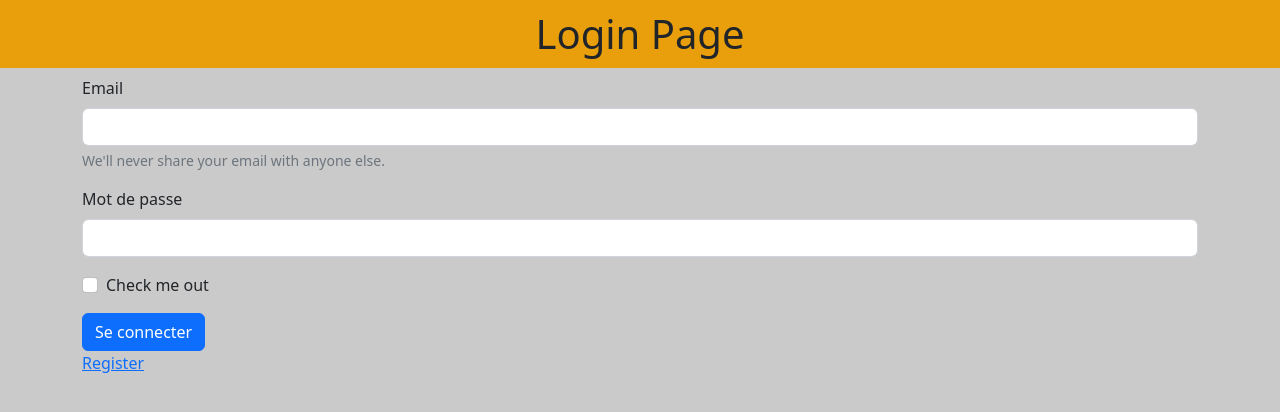
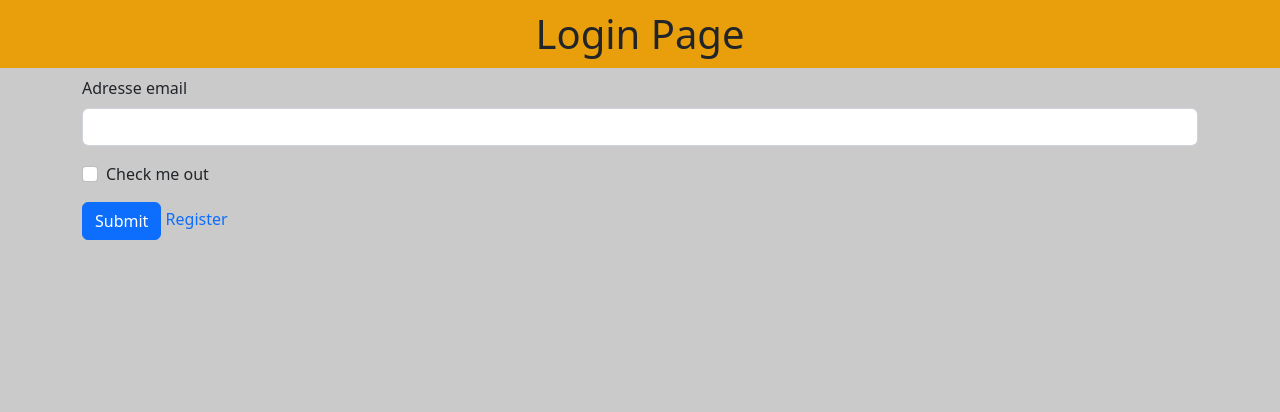
Before and after one commit to enismermer/Track_calories, a PHP site: page /login.php in a window 1280 px wide. Shown: the top 412 px of the page. Run offline with PHP 8.4, Linux system fonts and the light colour scheme.

Commit message:
register ok

```diff
--- a/login.php
+++ b/login.php
@@ -4,25 +4,26 @@
 require './utils/connexion.php';
 require_once './utils/fonction.php';
 
-if (isset($_POST['password'])) {
-    $_POST['password'] = password_hash($_POST['password'], PASSWORD_DEFAULT);
-
-    try {
-        $prepare = $pdo->prepare("SELECT INTO users
-        (email,password) VALUES (:email, :password)");
-
-        $prepare->bindParam(':email', $_POST['email'], PDO::PARAM_STR);
-        $prepare->bindParam(':password', $_POST['password'], PDO::PARAM_STR);
-        $prepare->execute();
-
-        header('Location:affiche.php');
-    } catch (PDOException $e) {
-        echo "Erreur : " . $e->getMessage();
+if (isset($_POST['email'])) {
+    //ici je recupère mon mail
+    $email = stripslashes($_REQUEST['email']);
+    //var_dump($email);
+    //ici je fais un select avec ma table users et mon mail
+    $sql = "SELECT * FROM users WHERE email='$email'";
+    $select = $pdo->prepare($sql);
+    $select ->execute();
+    //print_r('coucou');
+    $count = $select->rowCount();
+    if ($count === 1) {
+        $_SESSION['email'] = $email;
+        header("Location: index.php");
+    } else {
+        echo "Le nom d'utilisateur ou le mot de passe est incorrect.";
     }
 }
 
     $page = [
-        "title" => "Track Calorie - Login"
+        "title" => "Login"
     ];
 
 
@@ -35,24 +36,19 @@ if (isset($_POST['password'])) {
     <div class="container">
             <div class="row">
                 <div class="col">
-                    <form>
+                    <form action="" method="post" name="login">
                         <div class="mb-3">
-                            <label for="exampleInputEmail1" class="form-label">Email</label>
-                            <input type="email" class="form-control" id="exampleInputEmail1" aria-describedby="emailHelp">
-                            <div id="emailHelp" class="form-text">We'll never share your email with anyone else.</div>
-                        </div>
-                        <div class="mb-3">
-                            <label for="exampleInputPassword1" class="form-label">Mot de passe</label>
-                            <input type="password" class="form-control" id="exampleInputPassword1">
+                            <label for="email" class="form-label">Adresse email</label>
+                            <input type="email" name="email" class="form-control" id="email">
                         </div>
                         <div class="mb-3 form-check">
                             <input type="checkbox" class="form-check-input" id="exampleCheck1">
                             <label class="form-check-label" for="exampleCheck1">Check me out</label>
                         </div>
-                        <button type="submit" class="btn btn-primary">Se connecter</button>
+                        <button type="submit" id="submit" value="login" class="btn btn-primary">Submit</button>
+                        <a href="register.php" style="text-decoration:none">Register</a>
                     </form>
 
-                    <a href="register.php">Register</a>
                 </div>
             </div>
         </div>
```
Also changed, not shown: register.php (+10 -10 lines).
